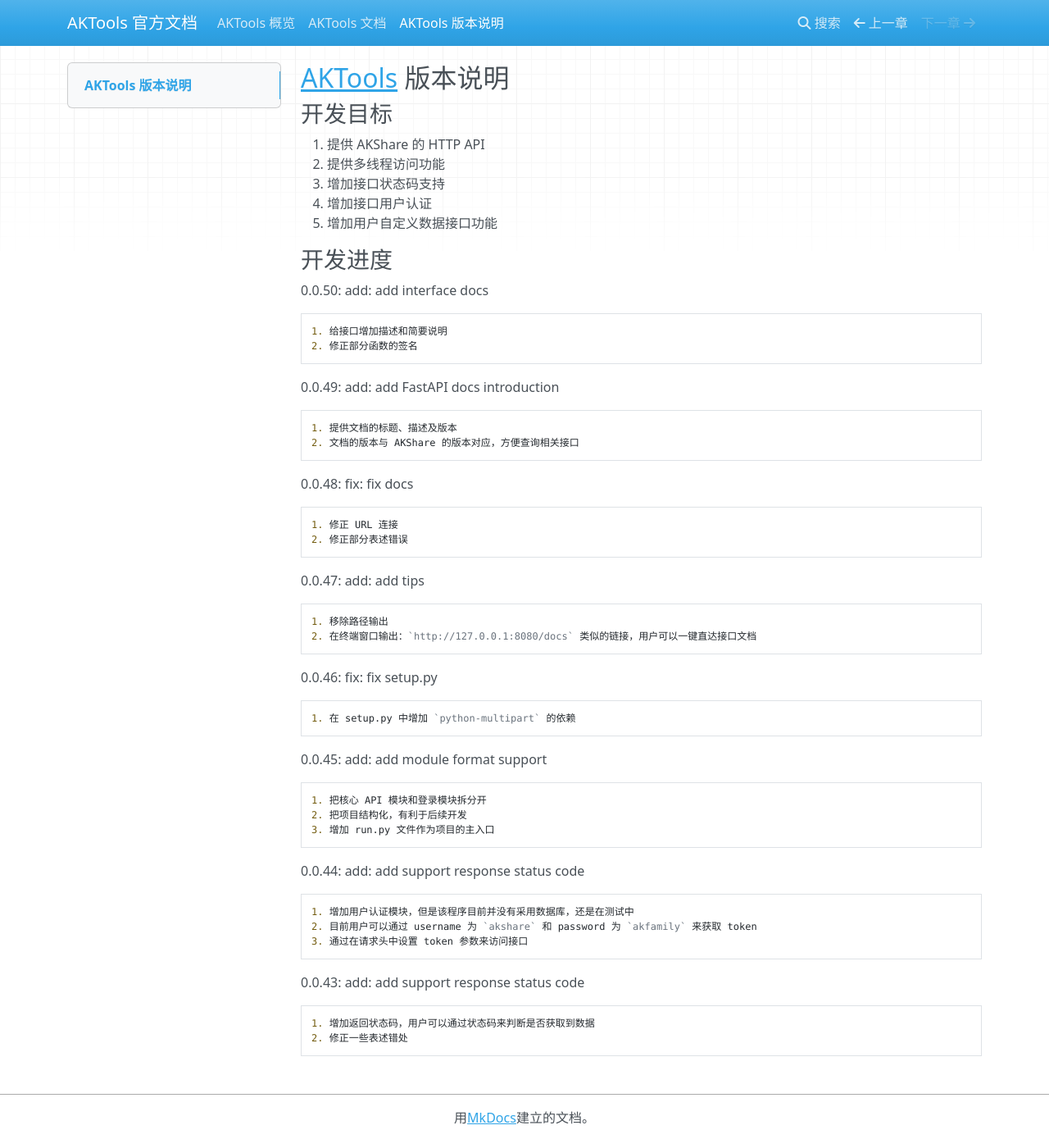
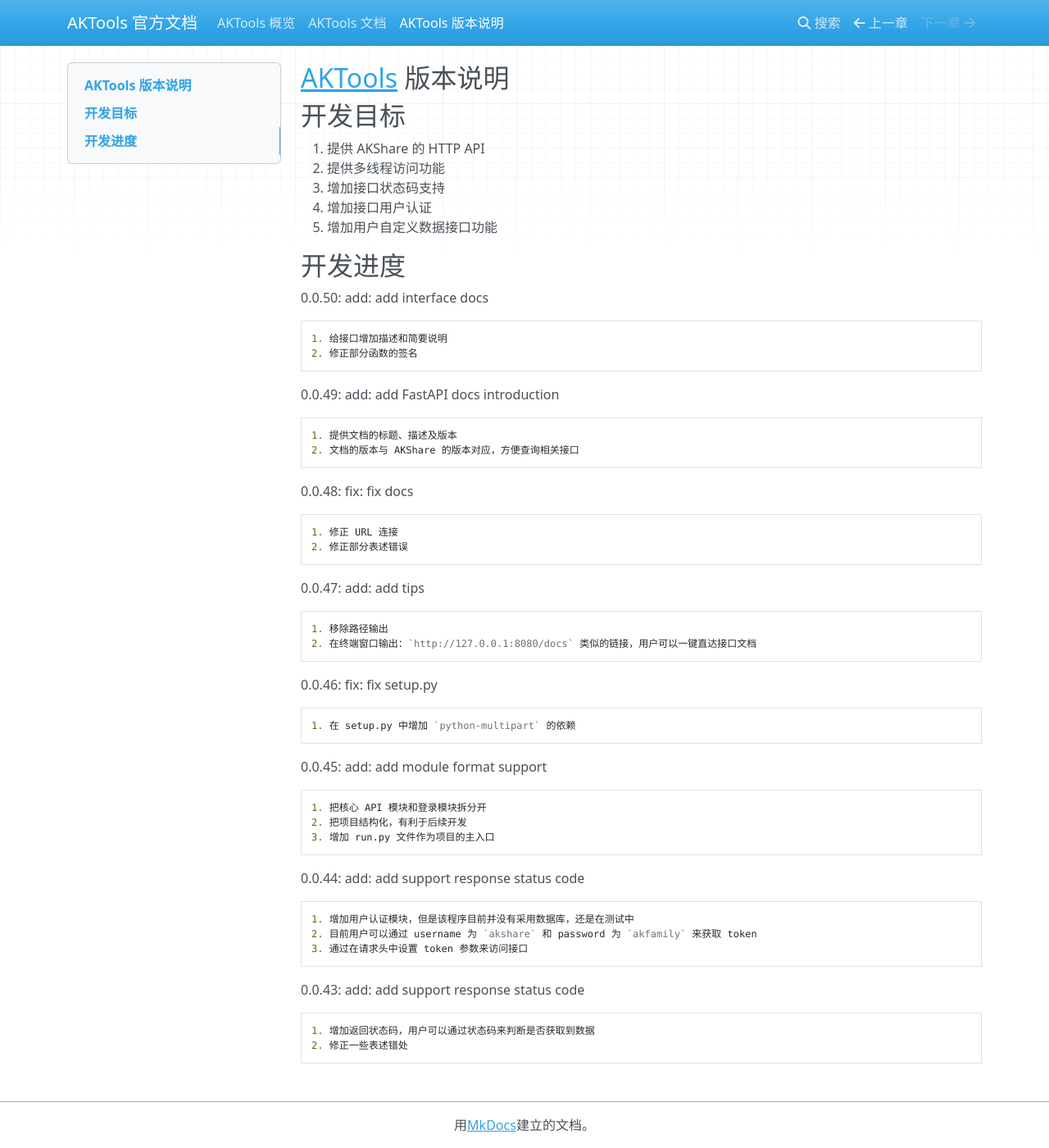
Before and after one commit to akfamily/aktools, an MkDocs documentation site: the page built from docs/aktools_version.md, in a window 1280 px wide and 1400 px high. Shown: the whole window at 82% size. Built offline with MkDocs 1.6.1, drawn with Linux system fonts in a browser that asks for light colours; nearby versions of some CDN libraries.

Commit message:
docs(docs): docs
docs

```diff
--- a/docs/aktools_version.md
+++ b/docs/aktools_version.md
@@ -1,6 +1,6 @@
 ## [AKTools](https://github.com/akfamily/aktools) 版本说明
 
-### 开发目标
+## 开发目标
 
 1. 提供 AKShare 的 HTTP API
 2. 提供多线程访问功能
@@ -8,7 +8,7 @@
 4. 增加接口用户认证
 5. 增加用户自定义数据接口功能
 
-### 开发进度
+## 开发进度
 
 0.0.50: add: add interface docs
 
```
